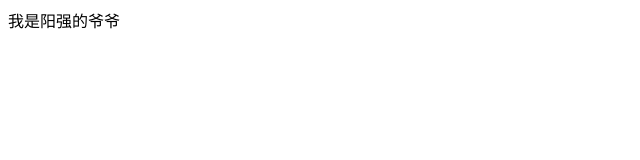
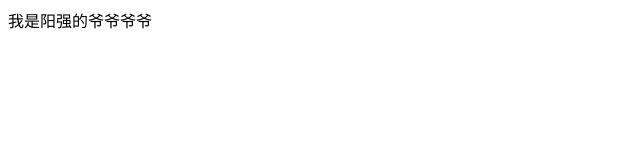
Before and after one commit to chenlichuan-zy/git-demo, a plain HTML site: page index.html in a window 1280 px wide. Shown: the full height of the page, 0-640 px from the left. Drawn offline with Linux system fonts and the light colour scheme.

Commit message:
第五次提交

```diff
--- a/index.html
+++ b/index.html
@@ -7,6 +7,6 @@
     <title>首页</title>
 </head>
 <body>
-    我是阳强的爷爷
+    我是阳强的爷爷爷爷
 </body>
 </html>
```
